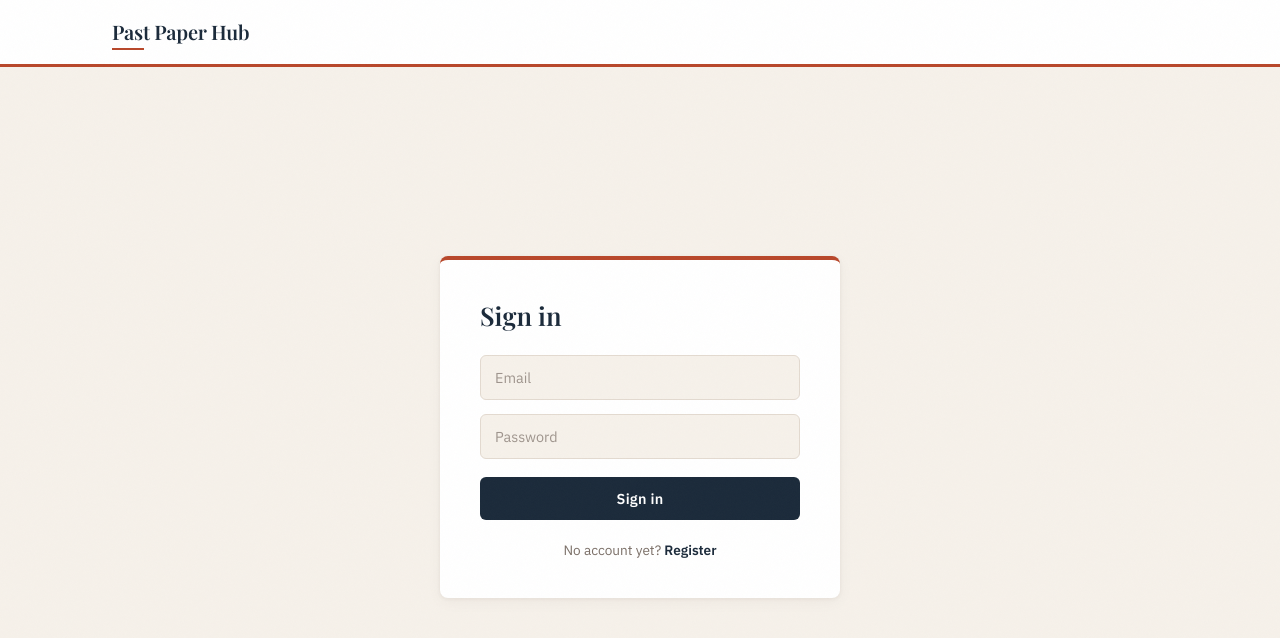
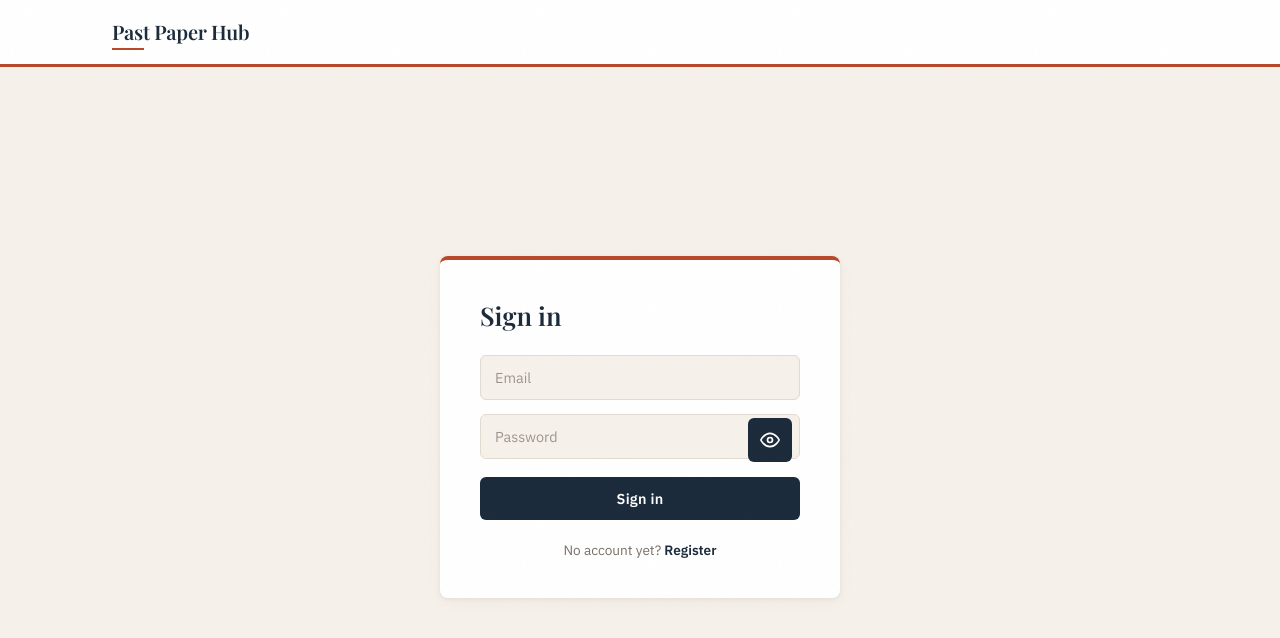
Before and after one commit to Tehilla116/past_paper_hub, a React (Vite) app in the folder client/: page /login in a window 1280 px wide. Shown: the top 638 px of the page. Built offline with nearby package versions, Linux system fonts and the light colour scheme; no server answers; a web font is replaced by a local one.

Commit message:
chore: implement password visibility toggle in Login and Register forms

```diff
--- a/client/src/pages/Login.css
+++ b/client/src/pages/Login.css
@@ -72,6 +72,46 @@
   background: #243B4F;
 }
 
+.password-wrapper {
+  position: relative;
+  display: flex;
+  align-items: center;
+}
+
+.password-wrapper input {
+  width: 100%;
+  padding-right: 44px;
+}
+
+.toggle-password {
+  position: absolute;
+  right: 8px;
+  top: 50%;
+  transform: translateY(-50%);
+  background: none;
+  border: none;
+  padding: 6px;
+  cursor: pointer;
+  color: var(--muted);
+  display: flex;
+  align-items: center;
+  justify-content: center;
+  border-radius: 4px;
+  transition: color 0.2s, background 0.2s;
+  line-height: 0;
+}
+
+.toggle-password:hover {
+  color: var(--text);
+  background: var(--accent10);
+}
+
+.eye-icon {
+  width: 20px;
+  height: 20px;
+  display: block;
+}
+
 .auth-error {
   color: var(--accent);
   font-size: 0.85rem;
--- a/client/src/pages/Login.jsx
+++ b/client/src/pages/Login.jsx
@@ -5,6 +5,7 @@
 export default function Login({ setUser }) {
   const [email, setEmail] = useState('');
   const [password, setPassword] = useState('');
+  const [showPassword, setShowPassword] = useState(false);
   const [error, setError] = useState('');
   const navigate = useNavigate();
 
@@ -29,7 +30,26 @@
         <h1>Sign in</h1>
         <form onSubmit={handleSubmit}>
           <input type="email" placeholder="Email" value={email} onChange={e => setEmail(e.target.value)} required />
-          <input type="password" placeholder="Password" value={password} onChange={e => setPassword(e.target.value)} required />
+          <div className="password-wrapper">
+            <input type={showPassword ? 'text' : 'password'} placeholder="Password" value={password} onChange={e => setPassword(e.target.value)} required />
+            <button type="button" className="toggle-password" onClick={() => setShowPassword(!showPassword)} aria-label={showPassword ? 'Hide password' : 'Show password'}>
+              <svg className="eye-icon" viewBox="0 0 24 24" fill="none" stroke="currentColor" strokeWidth="2" strokeLinecap="round" strokeLinejoin="round">
+                {showPassword ? (
+                  <>
+                    <path d="M17.94 17.94A10.07 10.07 0 0 1 12 20c-7 0-11-8-11-8a18.45 18.45 0 0 1 5.06-5.94" />
+                    <path d="M9.9 4.24A9.12 9.12 0 0 1 12 4c7 0 11 8 11 8a18.5 18.5 0 0 1-2.16 3.19" />
+                    <line x1="1" y1="1" x2="23" y2="23" />
+                    <path d="M14.12 14.12a3 3 0 1 1-4.24-4.24" />
+                  </>
+                ) : (
+                  <>
+                    <path d="M1 12s4-8 11-8 11 8 11 8-4 8-11 8-11-8-11-8z" />
+                    <circle cx="12" cy="12" r="3" />
+                  </>
+                )}
+              </svg>
+            </button>
+          </div>
           {error && <p className="auth-error">{error}</p>}
           <button type="submit">Sign in</button>
         </form>
--- a/client/src/pages/Register.jsx
+++ b/client/src/pages/Register.jsx
@@ -6,6 +6,7 @@
   const [name, setName] = useState('');
   const [email, setEmail] = useState('');
   const [password, setPassword] = useState('');
+  const [showPassword, setShowPassword] = useState(false);
   const [error, setError] = useState('');
   const navigate = useNavigate();
 
@@ -31,7 +32,26 @@
         <form onSubmit={handleSubmit}>
           <input type="text" placeholder="Full name" value={name} onChange={e => setName(e.target.value)} required />
           <input type="email" placeholder="Email" value={email} onChange={e => setEmail(e.target.value)} required />
-          <input type="password" placeholder="Password" value={password} onChange={e => setPassword(e.target.value)} required minLength={6} />
+          <div className="password-wrapper">
+            <input type={showPassword ? 'text' : 'password'} placeholder="Password" value={password} onChange={e => setPassword(e.target.value)} required minLength={6} />
+            <button type="button" className="toggle-password" onClick={() => setShowPassword(!showPassword)} aria-label={showPassword ? 'Hide password' : 'Show password'}>
+              <svg className="eye-icon" viewBox="0 0 24 24" fill="none" stroke="currentColor" strokeWidth="2" strokeLinecap="round" strokeLinejoin="round">
+                {showPassword ? (
+                  <>
+                    <path d="M17.94 17.94A10.07 10.07 0 0 1 12 20c-7 0-11-8-11-8a18.45 18.45 0 0 1 5.06-5.94" />
+                    <path d="M9.9 4.24A9.12 9.12 0 0 1 12 4c7 0 11 8 11 8a18.5 18.5 0 0 1-2.16 3.19" />
+                    <line x1="1" y1="1" x2="23" y2="23" />
+                    <path d="M14.12 14.12a3 3 0 1 1-4.24-4.24" />
+                  </>
+                ) : (
+                  <>
+                    <path d="M1 12s4-8 11-8 11 8 11 8-4 8-11 8-11-8-11-8z" />
+                    <circle cx="12" cy="12" r="3" />
+                  </>
+                )}
+              </svg>
+            </button>
+          </div>
           {error && <p className="auth-error">{error}</p>}
           <button type="submit">Register</button>
         </form>
```
